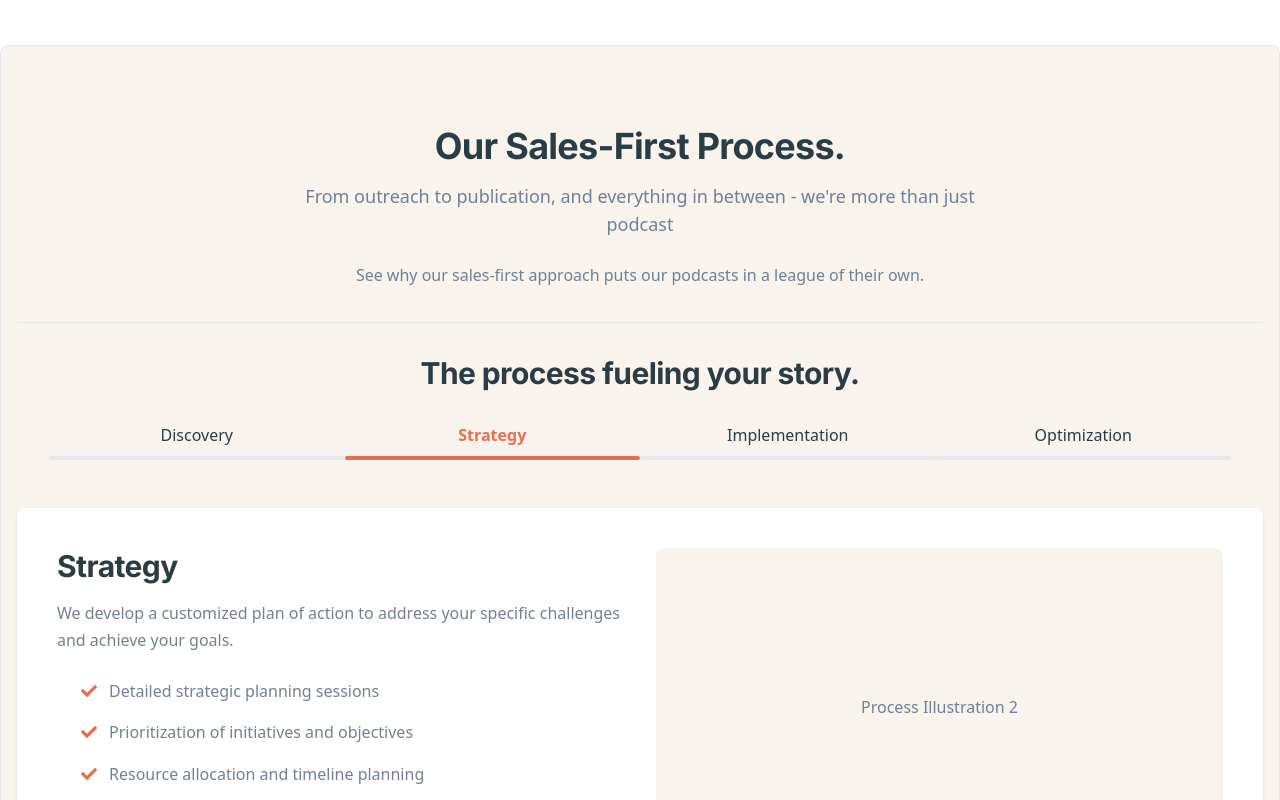
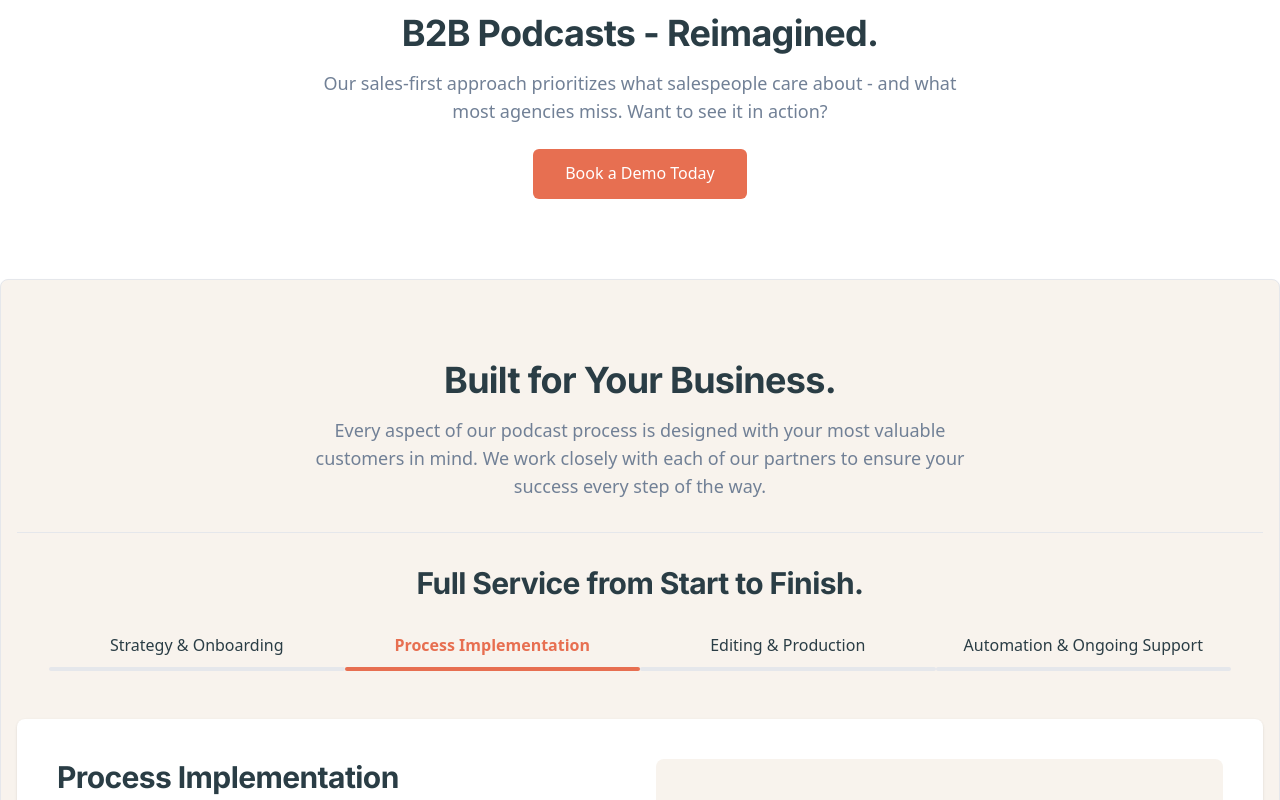
Before and after one commit to ZootNaps/website, a Next.js app: page / in a window 1280 px wide. Shown: the part 2800-3600 px from the top of the page. Built offline with nearby package versions, Linux system fonts and the light colour scheme.

Commit message:
updated process section

```diff
--- a/src/components/home/FeaturesSection.tsx
+++ b/src/components/home/FeaturesSection.tsx
@@ -1,6 +1,7 @@
 'use client';
 
 import { FaRocket, FaChartLine, FaLightbulb, FaShieldAlt, FaClock, FaUsers } from 'react-icons/fa';
+import Link from 'next/link';
 
 const FeaturesSection = () => {
   return (
@@ -9,7 +10,7 @@ const FeaturesSection = () => {
         <div className="text-center mb-16">
           <h2 className="text-3xl md:text-4xl font-bold mb-4 text-primary">Built for Sales - Not Marketing.</h2>
           <p className="text-lg text-gray max-w-2xl mx-auto">
-            Every step of our process is purpose-built for sales - creating valuable touchpoints and customer interactions that drive real revenue.</p>
+            Every step of our process is purpose built for sales - creating valuable touchpoints and customer interactions that drive real revenue.</p>
             {/* <p>See why our sales-first approach puts our podcasts in a league of their own.
           </p> */}
         </div>
@@ -50,7 +51,7 @@ const FeaturesSection = () => {
               <FaShieldAlt className="text-secondary text-4xl mb-4" />
               <h3 className="text-xl font-bold mb-3 text-primary">High-Impact Customer Interactions</h3>
               <p className="text-gray">
-                Hour-long conversations that create lasting business relationships - and position you as a trusted advisor.
+                Hour long conversations that create lasting business relationships - and position you as a trusted advisor.
               </p>
             </div>
           </div>
@@ -60,7 +61,7 @@ const FeaturesSection = () => {
               <FaUsers className="text-secondary text-4xl mb-4" />
               <h3 className="text-xl font-bold mb-3 text-primary">Dozens of Touchpoints</h3>
               <p className="text-gray">
-                Our process creates dozens of touchpoints that keep you top-of-mind long after the interview.
+                Our process creates dozens of touchpoints that keep you top of mind for months after the interview.
               </p>
             </div>
           </div>
@@ -75,6 +76,21 @@ const FeaturesSection = () => {
             </div>
           </div>
         </div>
+
+        <div className="mt-12 text-center">
+          <h2 className="text-3xl md:text-4xl font-bold mb-4 text-primary max-w-3xl mx-auto">
+            B2B Podcasts - Reimagined.
+          </h2>
+          <p className="text-lg text-gray max-w-2xl mx-auto mb-6">
+            Our sales-first approach prioritizes what salespeople care about - and what most agencies miss. Want to see it in action?
+          </p>
+          <Link
+            href="/contact"
+            className="inline-block bg-secondary hover:bg-opacity-90 text-white font-medium py-3 px-8 rounded-md transition-colors duration-300"
+          >
+            Book a Demo Today
+          </Link>
+        </div>
       </div>
     </section>
   );
--- a/src/components/home/ProcessSection.tsx
+++ b/src/components/home/ProcessSection.tsx
@@ -4,7 +4,7 @@ import { useState, useEffect, useRef } from 'react';
 import { FaCheck, FaChevronLeft, FaChevronRight } from 'react-icons/fa';
 
 const ProcessSection = () => {
-  const [activeTab, setActiveTab] = useState<string>('discovery');
+  const [activeTab, setActiveTab] = useState<string>('strategy-onboarding');
   const [isTransitioning, setIsTransitioning] = useState<boolean>(false);
   const [contentVisible, setContentVisible] = useState<boolean>(true);
   const [isMounted, setIsMounted] = useState<boolean>(false);
@@ -13,51 +13,51 @@ const ProcessSection = () => {
   const visibleTime = 5000; // Time content is fully visible in milliseconds
 
   const tabs = [
-    { id: 'discovery', step: 'ONE', name: 'Discovery' },
-    { id: 'strategy', step: 'TWO', name: 'Strategy' },
-    { id: 'implementation', step: 'THREE', name: 'Implementation' },
-    { id: 'optimization', step: 'FOUR', name: 'Optimization' }
+    { id: 'strategy-onboarding', step: 'ONE', name: 'Strategy & Onboarding' },
+    { id: 'process-implementation', step: 'TWO', name: 'Process Implementation' },
+    { id: 'editing-production', step: 'THREE', name: 'Editing & Production' },
+    { id: 'automation-support', step: 'FOUR', name: 'Automation & Ongoing Support' }
   ];
 
   const tabContent = {
-    discovery: {
-      title: 'Discovery',
-      description: 'We begin by understanding your business, challenges, and goals through in-depth consultations.',
+    'strategy-onboarding': {
+      title: 'Strategy & Onboarding',
+      description: 'We begin by understanding your business, your products, and most importantly - your customers.',
       points: [
-        'Initial consultation to understand your needs',
-        'Analysis of your current situation and challenges',
-        'Identification of key objectives and success metrics',
-        'Preliminary recommendations based on findings'
+        'Strategy workshop ',
+        'Customer ',
+        'Content strategy development',
+        'Setting measurable goals and success metrics'
       ]
     },
-    strategy: {
-      title: 'Strategy',
-      description: 'We develop a customized plan of action to address your specific challenges and achieve your goals.',
+    'process-implementation': {
+      title: 'Process Implementation',
+      description: 'We establish efficient workflows and systems tailored to your specific needs.',
       points: [
-        'Detailed strategic planning sessions',
-        'Prioritization of initiatives and objectives',
-        'Resource allocation and timeline planning',
-        'Risk assessment and mitigation strategies'
+        'Custom workflow creation',
+        'Team roles and responsibilities definition',
+        'Production schedule establishment',
+        'Tools and technology integration'
       ]
     },
-    implementation: {
-      title: 'Implementation',
-      description: 'We execute the agreed-upon strategy with precision and attention to detail.',
+    'editing-production': {
+      title: 'Editing & Production',
+      description: 'We handle all aspects of podcast production with meticulous attention to quality.',
       points: [
-        'Systematic execution of the strategic plan',
-        'Regular progress updates and stakeholder communication',
-        'Agile approach to adapt to changing requirements',
-        'Continuous quality assurance and testing'
+        'Professional audio editing and enhancement',
+        'Content refinement and optimization',
+        'Music and sound design integration',
+        'Final production quality control'
       ]
     },
-    optimization: {
-      title: 'Optimization',
-      description: 'We continuously monitor and refine our approach to maximize results and ROI.',
+    'automation-support': {
+      title: 'Automation & Ongoing Support',
+      description: 'We ensure smooth operations and continuous improvement of your podcast process.',
       points: [
-        'Ongoing performance analysis and reporting',
-        'Identification of improvement opportunities',
-        'Refinement of strategies based on results',
-        'Long-term support and maintenance'
+        'Process automation implementation',
+        'Regular performance analysis and reporting',
+        'Ongoing technical and strategic support',
+        'Continuous optimization based on metrics'
       ]
     }
   };
@@ -135,16 +135,15 @@ const ProcessSection = () => {
     <section id="process" className="py-20 bg-light border border-gray-200 rounded-lg shadow-md">
       <div className="container mx-auto px-4">
         <div className="text-center mb-8">
-          <h2 className="text-3xl md:text-4xl font-bold mb-4 text-primary">Our Sales-First Process.</h2>
+          <h2 className="text-3xl md:text-4xl font-bold mb-4 text-primary"> Built for Your Business.
+          </h2>
           <p className="text-lg text-gray max-w-2xl mx-auto">
-          From outreach to publication, and everything in between - we're more than just podcast </p>
-          <p>See why our sales-first approach puts our podcasts in a league of their own.
-          </p>
+            Every aspect of our podcast process is designed with your most valuable customers in mind. We work closely with each of our partners to ensure your success every step of the way.</p>
         </div>
 
         <div className="border-t border-b border-gray-200 py-8 mb-12">
           <h3 className="text-2xl md:text-3xl font-bold text-center mb-8 text-primary">
-            The process fueling your story.
+            Full Service from Start to Finish.
           </h3>
 
           {/* Desktop progress indicator - hidden on mobile */}
```
